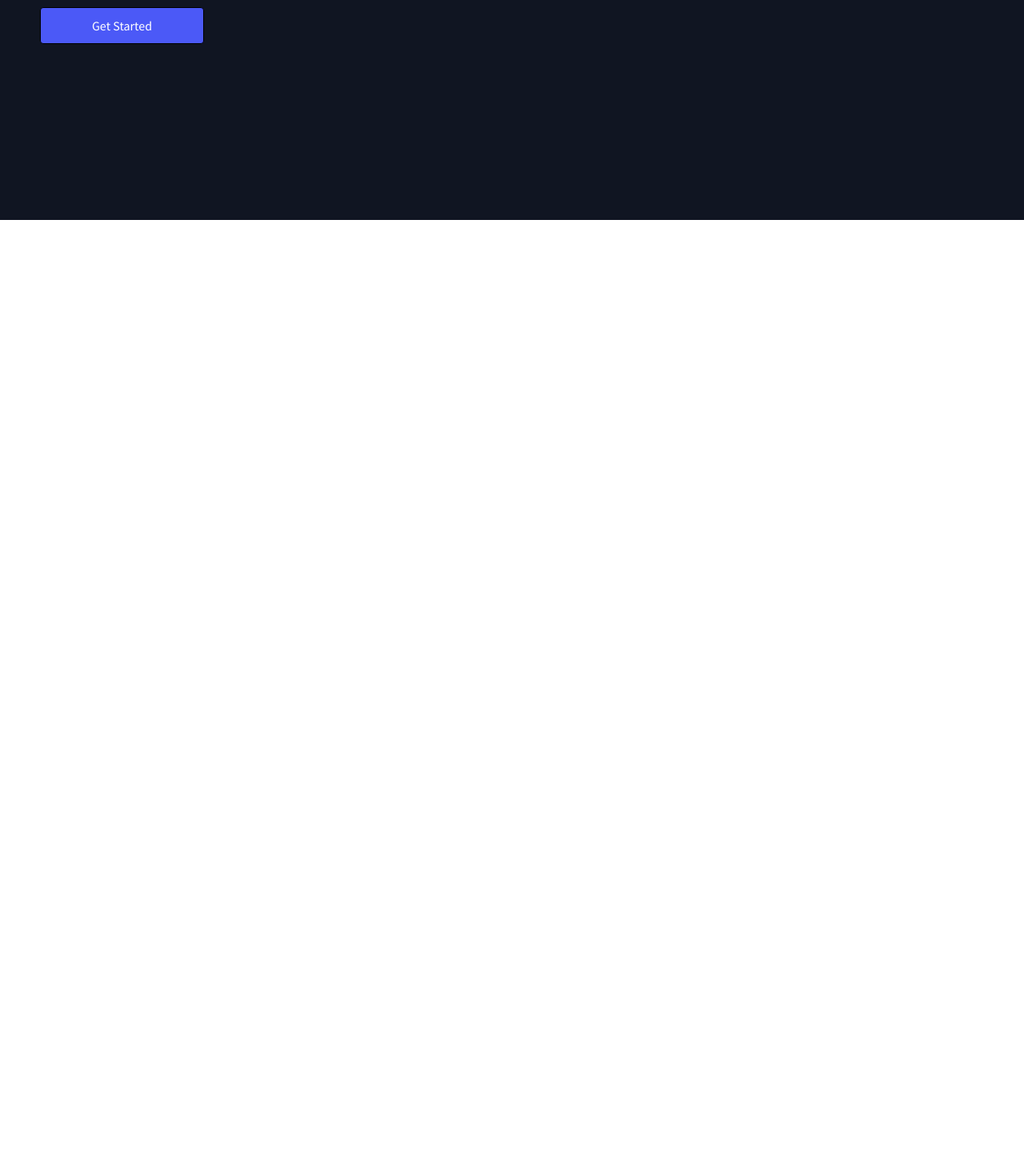
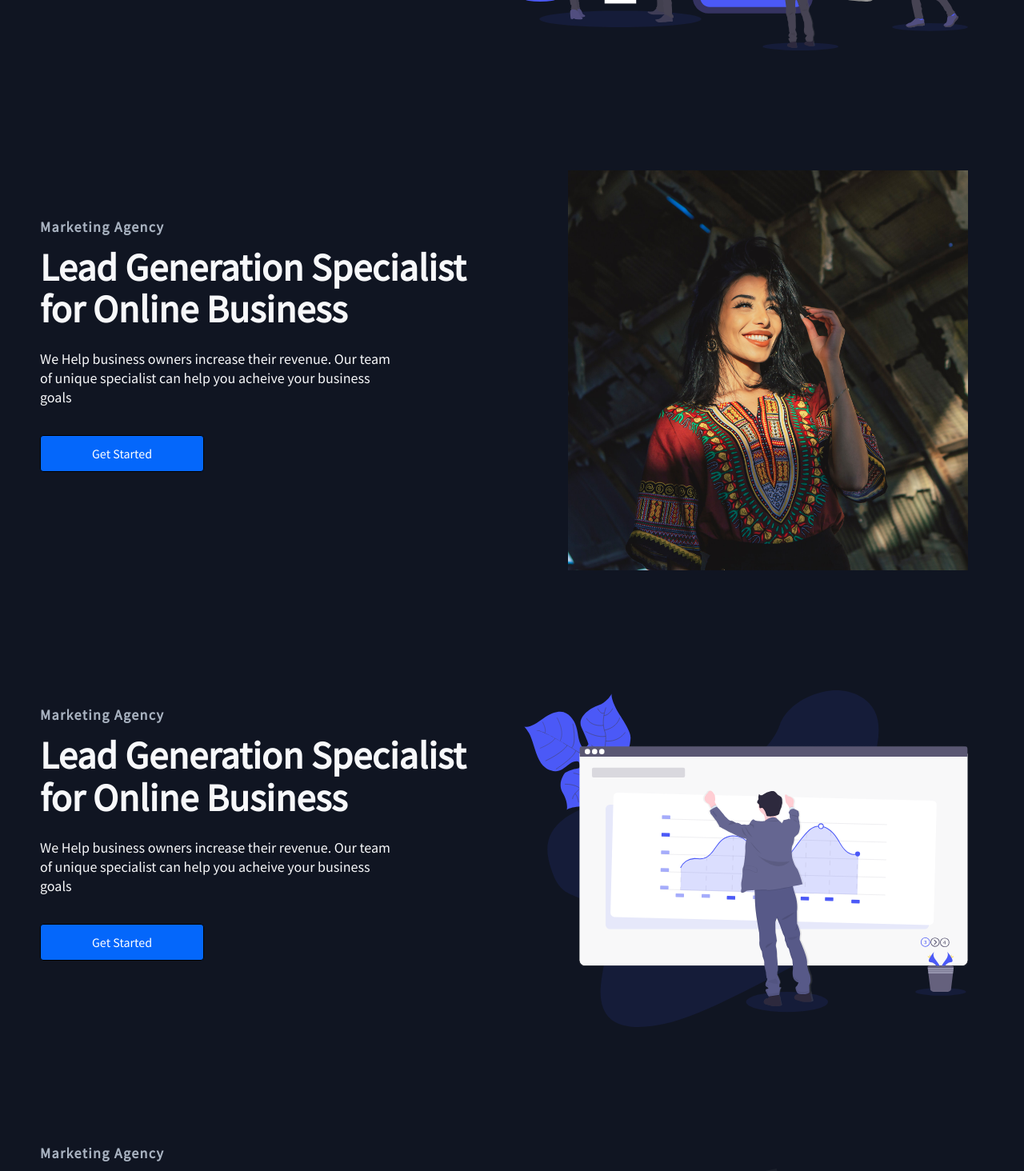
Before and after one commit to MiciWeb/react_marketing-agency-website, a React (Create React App) app: page / in a window 1280 px wide. Shown: the part 500-1964 px from the top of the page at 80% size. Before the commit the page ends 800 px from the top, so only its background shows below. Built offline with nearby package versions, Linux system fonts and the light colour scheme.

Commit message:
add all home components

```diff
--- a/src/components/InfoSection/InfoSection.elements.js
+++ b/src/components/InfoSection/InfoSection.elements.js
@@ -2,7 +2,7 @@ import styled from "styled-components"
 
 export const InfoSec = styled.div`
 color: #fff;
-padding: 160px 0;
+padding: 75px 0;
 background : ${({ lightBg }) => (lightBg ? "#fff" : "#101522")}
 `
 
@@ -12,6 +12,10 @@ margin: 0 -15px -15px -15px;
 flex-wrap: wrap;
 align-items: center;
 flex-direction: ${({ imgStart }) => (imgStart ? 'row-reverse' : 'row')};
+@media screen and (max-width: 768px) {
+gap: 20px;
+
+}
 `
 
 export const InfoColumn = styled.div`
@@ -38,7 +42,7 @@ export const TextWrapper = styled.div`
   }
 `
 
-export const imgWrapper = styled.div`
+export const ImgWrapper = styled.div`
 display: flex;
 max-width: 555px;
 justify-content: ${({ start }) => (start ? "flex-start" : "flex-end")};
--- a/src/components/InfoSection/InfoSection.js
+++ b/src/components/InfoSection/InfoSection.js
@@ -1,14 +1,19 @@
 import React from 'react'
-import { InfoSec, InfoRow, InfoColumn, TextWrapper, Heading, Subtitle, TopLine } from "./InfoSection.elements.js"
+import { InfoSec, InfoRow, InfoColumn, TextWrapper, Heading, Subtitle, TopLine, ImgWrapper, Img } from "./InfoSection.elements.js"
 import { Container, Button } from "../../globalStyles"
 import { Link } from "react-router-dom"
 
-const infoSection = ({ primary, lightBg, imgStart, lightTopLine, lightTextDesc, buttonLabel, description, headline, lightText, topLine }) => {
+const infoSection = ({ primary, lightBg, imgStart, lightTopLine, lightTextDesc, buttonLabel, description, headline, lightText, topLine, img, alt, start }) => {
     return (
         <>
             <InfoSec lightBg={lightBg}>
                 <Container>
                     <InfoRow imgStart={imgStart}>
+                        <InfoColumn>
+                            <ImgWrapper start={start}>
+                                <Img src={img} alt={alt} />
+                            </ImgWrapper>
+                        </InfoColumn>
                         <InfoColumn>
                             <TextWrapper>
                                 <TopLine lightTopLine={lightTopLine}>{topLine}</TopLine>
--- a/src/pages/HomePage/Data.js
+++ b/src/pages/HomePage/Data.js
@@ -1,13 +1,66 @@
 export const homeObjOne = {
     lightBg:  false,
-    primary: true,
+    primary: false,
     lightBg: false,
-    imgStart: "",
+    imgStart: "../../images/profile.jpeg",
     lightTopLine: true,
     lightTextDesc: true,
     buttonLabel: "Get Started",
     description: "We Help business owners increase their revenue. Our team of unique specialist can help you acheive your business goals",
     headline: "Lead Generation Specialist for Online Business",
     lightText: true,
-    topLine: "Marketing Agency"
+    topLine: "Marketing Agency",
+    img: require("../../images/svg-1.svg").default,
+    alt: "Image",
+    start: ""
 }
+
+export const homeObjTwo = {
+    lightBg:  false,
+    primary: false,
+    lightBg: false,
+    imgStart: "../../images/profile.jpeg",
+    lightTopLine: true,
+    lightTextDesc: true,
+    buttonLabel: "Get Started",
+    description: "We Help business owners increase their revenue. Our team of unique specialist can help you acheive your business goals",
+    headline: "Lead Generation Specialist for Online Business",
+    lightText: true,
+    topLine: "Marketing Agency",
+    img: require("../../images/profile.jpeg").default,
+    alt: "Image",
+    start: ""
+}
+
+export const homeObjThree = {
+    lightBg:  false,
+    primary: false,
+    lightBg: false,
+    imgStart: "../../images/profile.jpeg",
+    lightTopLine: true,
+    lightTextDesc: true,
+    buttonLabel: "Get Started",
+    description: "We Help business owners increase their revenue. Our team of unique specialist can help you acheive your business goals",
+    headline: "Lead Generation Specialist for Online Business",
+    lightText: true,
+    topLine: "Marketing Agency",
+    img: require("../../images/svg-2.svg").default,
+    alt: "Image",
+    start: ""
+}
+export const homeObjFour = {
+    lightBg:  false,
+    primary: false,
+    lightBg: false,
+    imgStart: "../../images/profile.jpeg",
+    lightTopLine: true,
+    lightTextDesc: true,
+    buttonLabel: "Get Started",
+    description: "We Help business owners increase their revenue. Our team of unique specialist can help you acheive your business goals",
+    headline: "Lead Generation Specialist for Online Business",
+    lightText: true,
+    topLine: "Marketing Agency",
+    img: require("../../images/svg-3.svg").default,
+    alt: "Image",
+    start: ""
+}
--- a/src/pages/HomePage/Home.js
+++ b/src/pages/HomePage/Home.js
@@ -1,10 +1,14 @@
 import React from 'react'
 import {InfoSection} from "../../components"
-import {homeObjOne} from "./Data"
+import {homeObjOne, homeObjTwo, homeObjThree, homeObjFour} from "./Data"
+
 const Home = () => {
     return (
         <>
             <InfoSection {...homeObjOne} />
+            <InfoSection {...homeObjTwo} />
+            <InfoSection {...homeObjThree} />
+            <InfoSection {...homeObjFour} />
         </>
     )
 }
```
